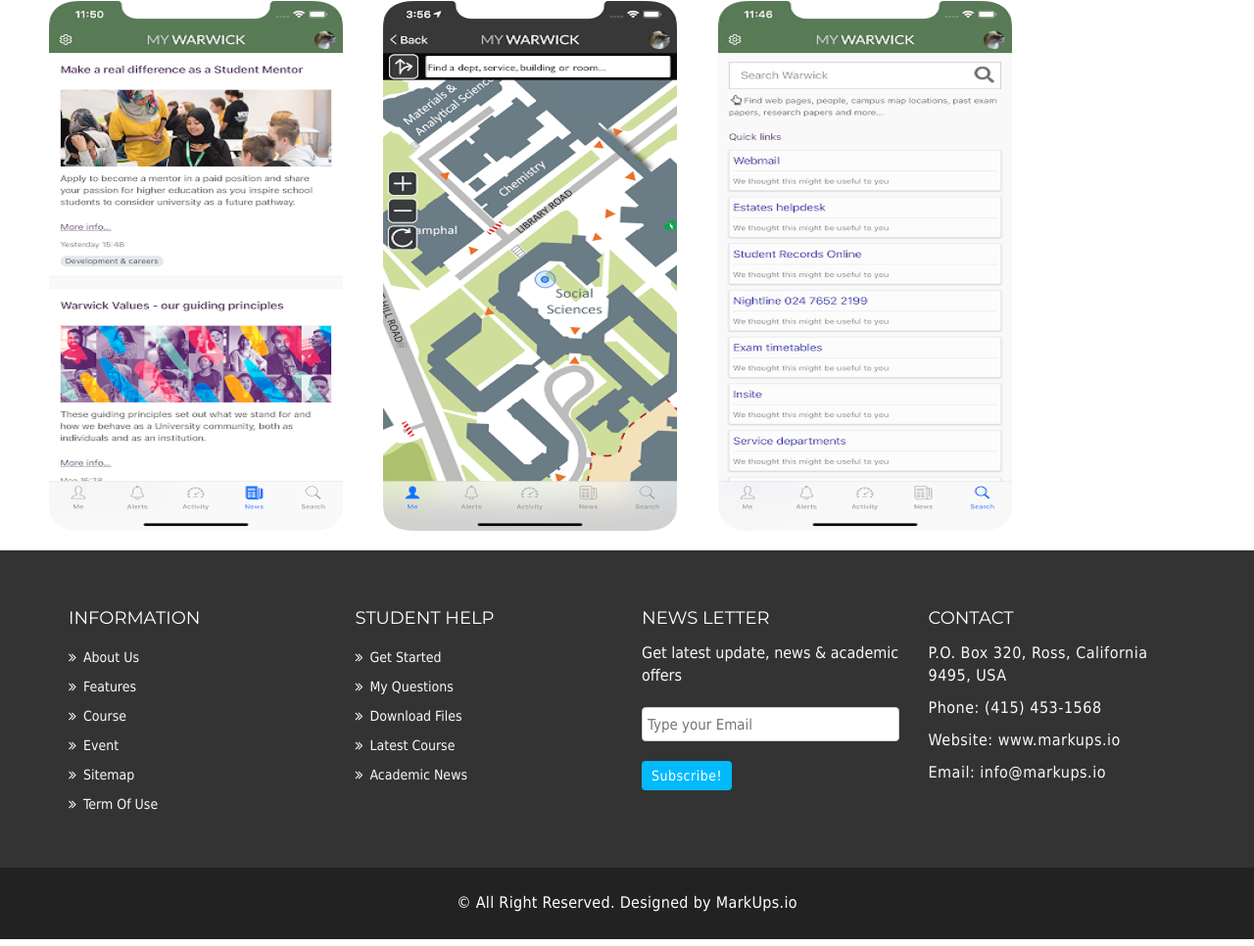
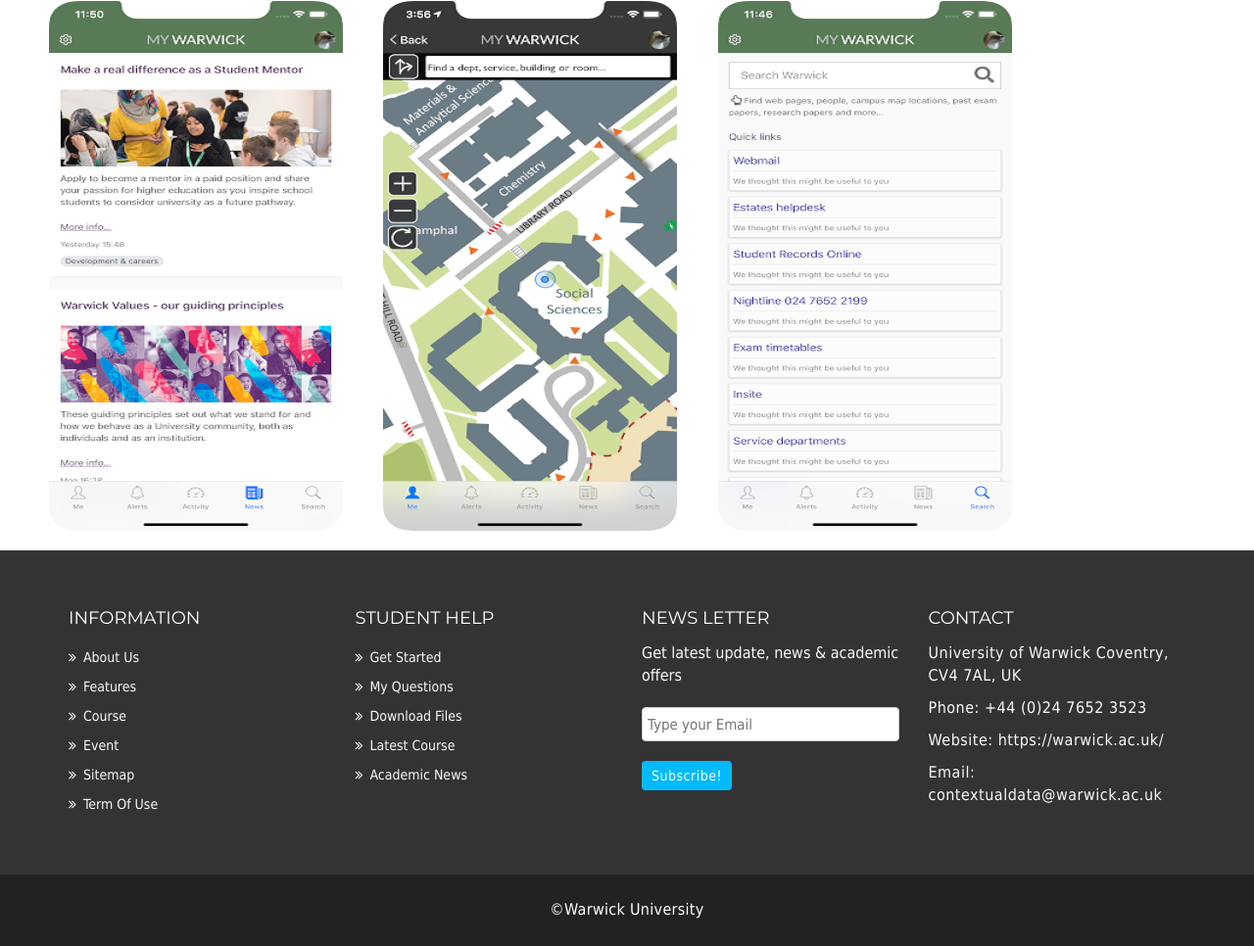
Before and after one commit to TahaEttabti/maquittage-site-web, a plain HTML site: page pageweb/MyWarwick.html in a window 1280 px wide. Shown: the part 1359-2325 px from the top of the page at 98% size. Drawn offline with Linux system fonts and the light colour scheme.

Commit message:
modification

```diff
--- a/pageweb/MyWarwick.html
+++ b/pageweb/MyWarwick.html
@@ -229,11 +229,11 @@
             <div class="col-lg-3 col-md-3 col-sm-3">
               <div class="mu-footer-widget">
                 <h4>Contact</h4>
-                <address>
-                  <p>P.O. Box 320, Ross, California 9495, USA</p>
-                  <p>Phone: (415) 453-1568 </p>
-                  <p>Website: www.markups.io</p>
-                  <p>Email: info@markups.io</p>
+                 <address>
+                  <p>University of Warwick Coventry, CV4 7AL, UK</p>
+                  <p>Phone:  +44 (0)24 7652 3523 </p>
+                  <p>Website: https://warwick.ac.uk/</p>
+                  <p>Email: contextualdata@warwick.ac.uk</p>
                 </address>
               </div>
             </div>
@@ -246,7 +246,7 @@
     <div class="mu-footer-bottom">
       <div class="container">
         <div class="mu-footer-bottom-area">
-          <p>&copy; All Right Reserved. Designed by <a href="http://www.markups.io/" rel="nofollow">MarkUps.io</a></p>
+          <p>&copy;<a href="https://warwick.ac.uk/" rel="nofollow" target="_blank">Warwick University</a></p>
         </div>
       </div>
     </div>
```
Also changed, not shown: pageweb/News-And-Events.html (+6 -6 lines), pageweb/contact.html (+5 -5 lines), pageweb/course.html (+5 -5 lines), pageweb/gallery.html (+6 -6 lines), pageweb/index.html (+5 -5 lines).
